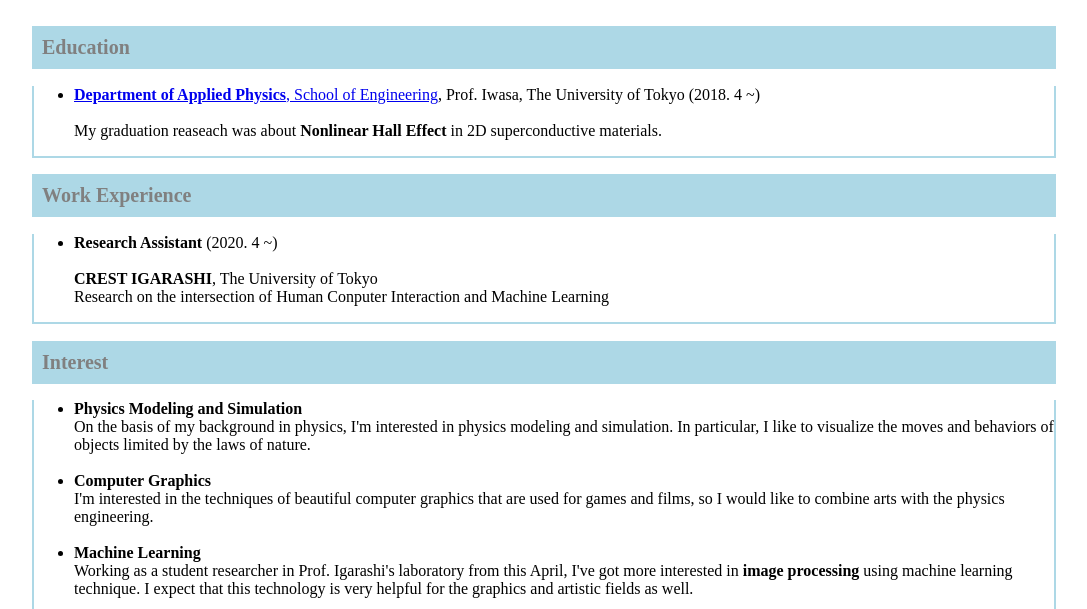
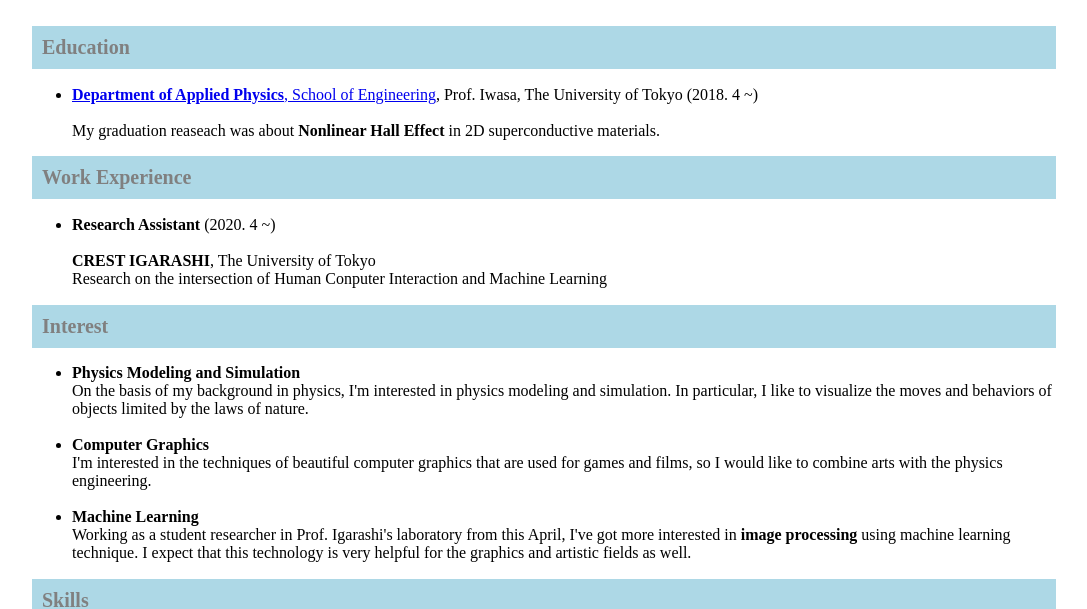
Before and after one commit to goto-c/goto-c.github.io, a plain HTML site: page cv.html in a window 1280 px wide. Shown: the part 219-828 px from the top of the page, without its empty margins (96-1183 px from the left). Drawn offline with Linux system fonts and the light colour scheme.

Commit message:
line delite

```diff
--- a/cv.html
+++ b/cv.html
@@ -18,9 +18,9 @@
             font-size:20px;
         }
         ul{color: black;
-            border-bottom:solid 2px lightblue;
-            border-right:solid 2px lightblue;
-            border-left:solid 2px lightblue;
+            /*border-bottom:solid 2px lightblue;*/
+            /*border-right:solid 2px lightblue;*/
+            /*border-left:solid 2px lightblue;*/
         }
 
         .thesis_pic{text-align:right;
@@ -44,15 +44,21 @@
 
 
 
+<body>
 
 
-<body>
+
     <!-- 名前 -->
     <h1>Chihiro Goto</h1>
     <!-- <div id="pic">
     <img src="https://encrypted-tbn0.gstatic.com/images?q=tbn%3AANd9GcSDJxf71CYd9L-ATZvCwwSsW_fQeooB_M-wShflxiA7AS7fQmkG&usqp=CAU" alt="self picture"/>
     </div> -->
     <p></p>
+
+
+
+
+
 
     <!-- 学歴 -->
     <h2>Education</h2>
```
